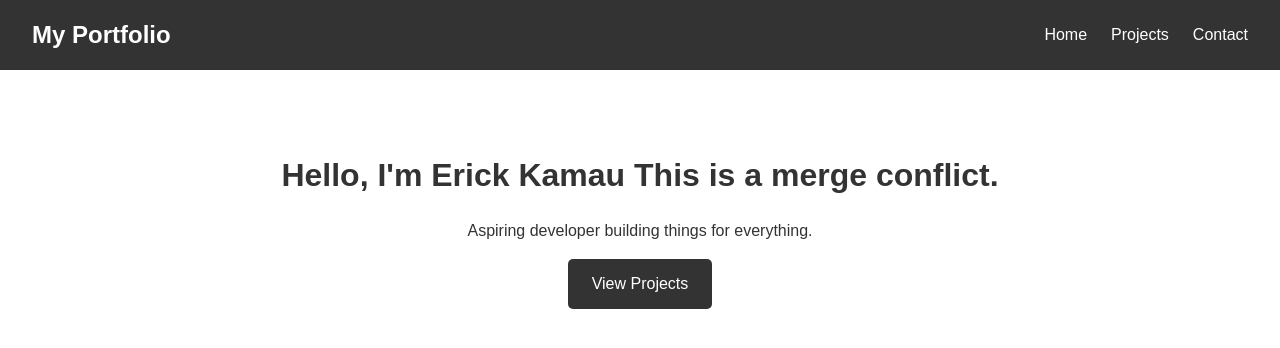
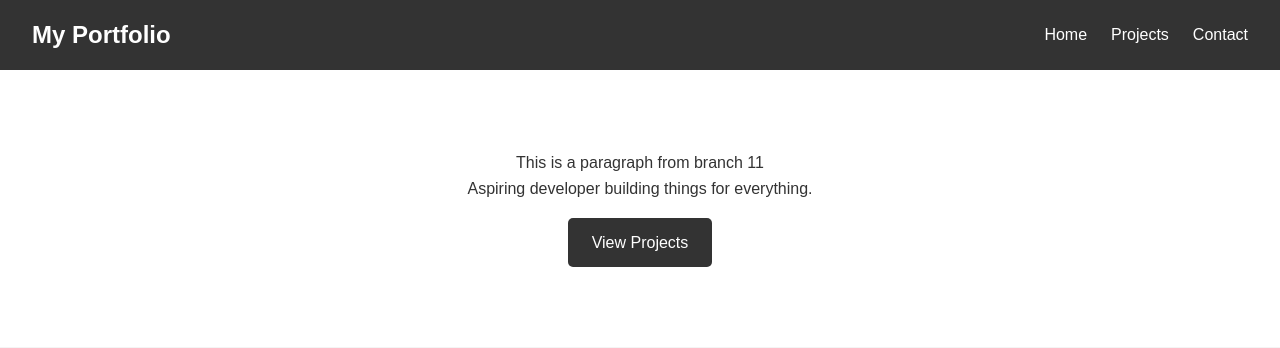
Before and after one commit to SaintUwU/personal-portfolio, a plain HTML site: page LandingPage.html in a window 1280 px wide. Drawn offline with Linux system fonts and the light colour scheme.

Commit message:
feat(conflict): add paragraph from branch 11

```diff
--- a/LandingPage.html
+++ b/LandingPage.html
@@ -19,7 +19,7 @@
   </header>
 
   <section class="hero">
-    <h2>Hello, I'm Erick Kamau This is a merge conflict.</h2>
+   <p>This is a paragraph from branch 11</p>
     <p>Aspiring developer building things for everything.</p>
     <a href="#projects" class="btn">View Projects</a>
   </section>
```
